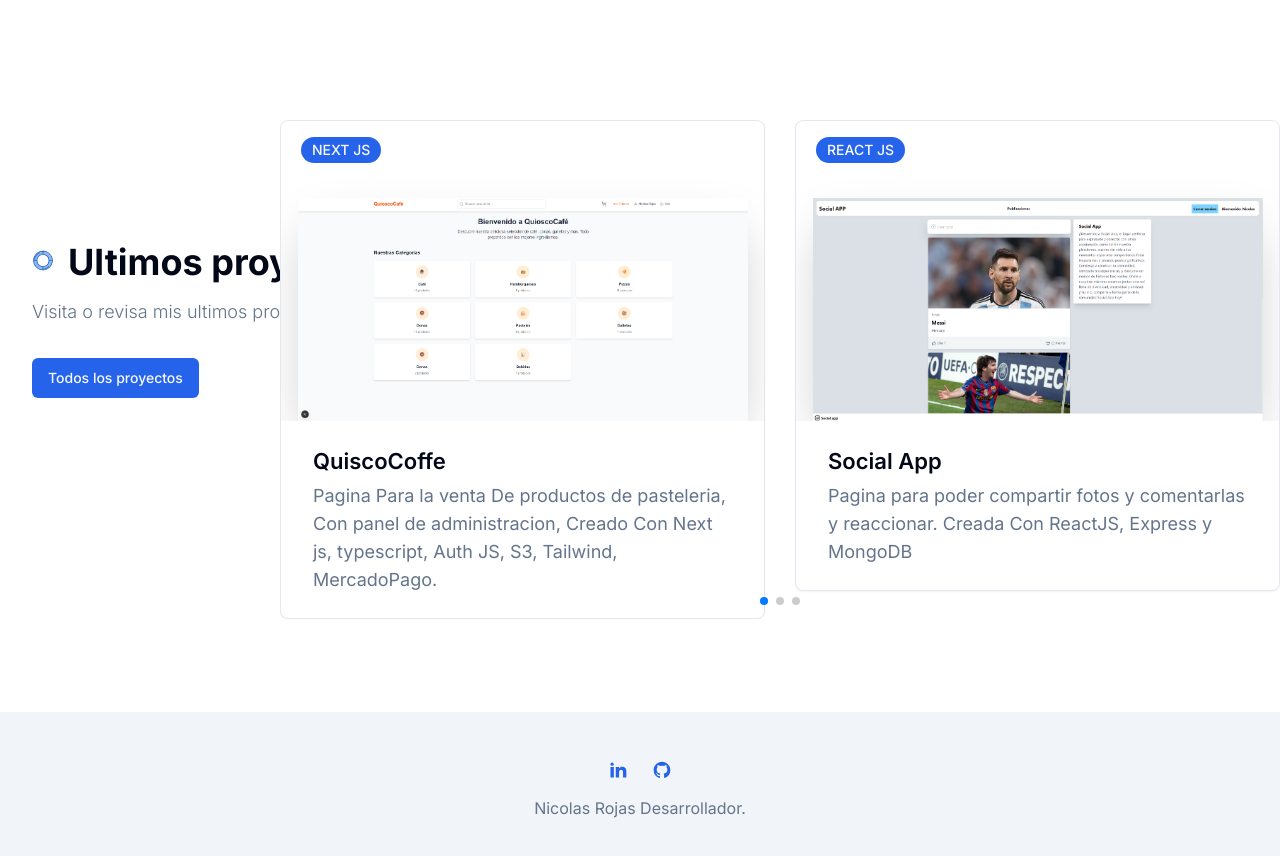
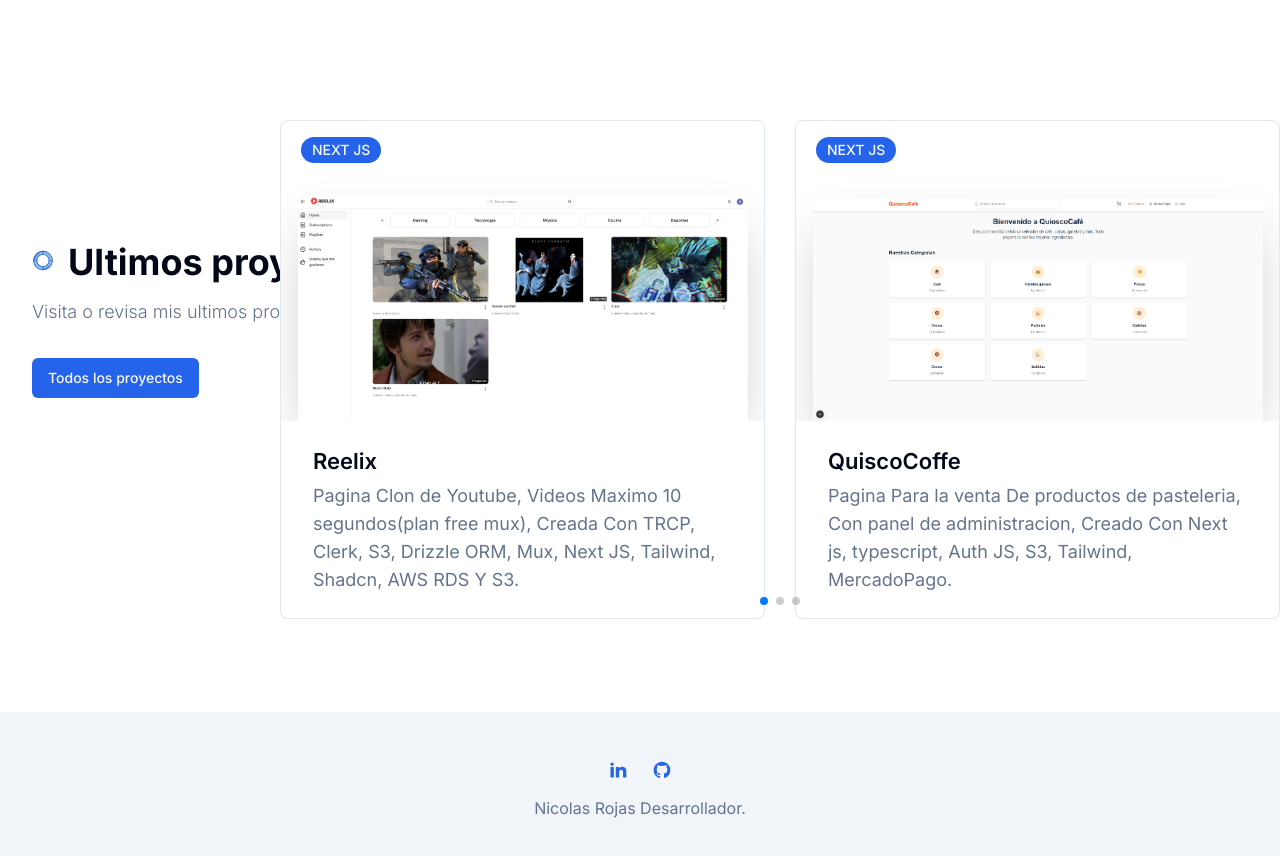
Before and after one commit to niko1275/nrojas-portafolio, a Next.js app: page / in a window 1280 px wide. Shown: the part 1540-2396 px from the top of the page. Built offline with nearby package versions, Linux system fonts and the light colour scheme.

Commit message:
Reelix up

```diff
--- a/app/projects/page.jsx
+++ b/app/projects/page.jsx
@@ -4,6 +4,16 @@ import { Tabs, TabsList, TabsContent, TabsTrigger } from '@/components/ui/tabs';
 import ProjectCard from '@/components/ProjectCard';
 
 const projectData = [
+
+   {
+    image: '/work/ReelixAPP.png',
+    category: 'Next JS',
+    name: 'Reelix',
+    description:
+      'Pagina Clon de Youtube, Videos Maximo 10 segundos(plan free mux), Creada Con TRCP, Clerk, S3, Drizzle ORM, Mux, Next JS, Tailwind, Shadcn, AWS RDS Y S3.',
+    link: '/',
+    github: '/',
+  },
     {
       image:'/work/750shots_so.png',
       category:'Next JS',
--- a/components/Hero.jsx
+++ b/components/Hero.jsx
@@ -14,7 +14,7 @@ import { CardCv } from './ui/CardCv';
 import { Github } from './ui/Github';
 import { Linkedin } from './ui/Linkedin';
 import Typewriter from 'typewriter-effect';
-import { motion } from 'framer-motion';
+
 
 const fadeIn = (direction, delay) => {
   return {
@@ -45,7 +45,7 @@ const fadeIn = (direction, delay) => {
 
 
 const Hero = () => {
-  const cvFileName = 'NRojasCV.pdf';
+  const cvFileName = 'Nicolas_Ignacio_Rojas_Huanquitripay_-_.pdf';
   const cvFilePath = `/assets/${cvFileName}`;
 
   const handleDownloadCV = () => {
--- a/components/Work.jsx
+++ b/components/Work.jsx
@@ -12,6 +12,16 @@ import { Pagination } from 'swiper/modules';
 import ProjectCard from '@/components/ProjectCard';
 
 const projectData = [
+
+    {
+    image: '/work/ReelixAPP.png',
+    category: 'next js',
+    name: 'Reelix',
+    description:
+      'Pagina Clon de Youtube, Videos Maximo 10 segundos(plan free mux), Creada Con TRCP, Clerk, S3, Drizzle ORM, Mux, Next JS, Tailwind, Shadcn, AWS RDS Y S3.',
+    link: '/',
+    github: '/',
+  },
   {
     image: '/work/QuiscoCoffe.png',
     category: 'Next JS',
```
Also changed, not shown: public/work/ReelixAPP.png (added).
